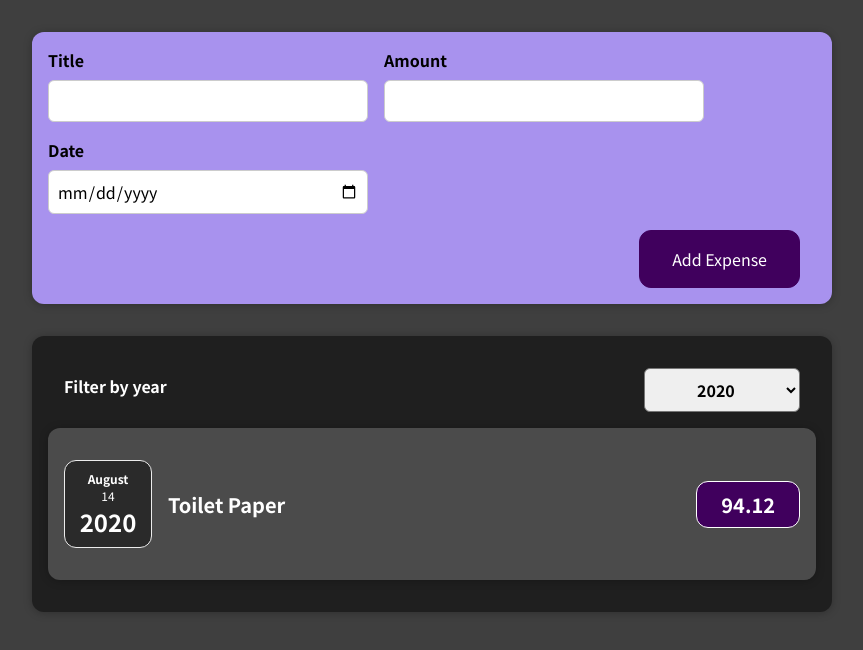
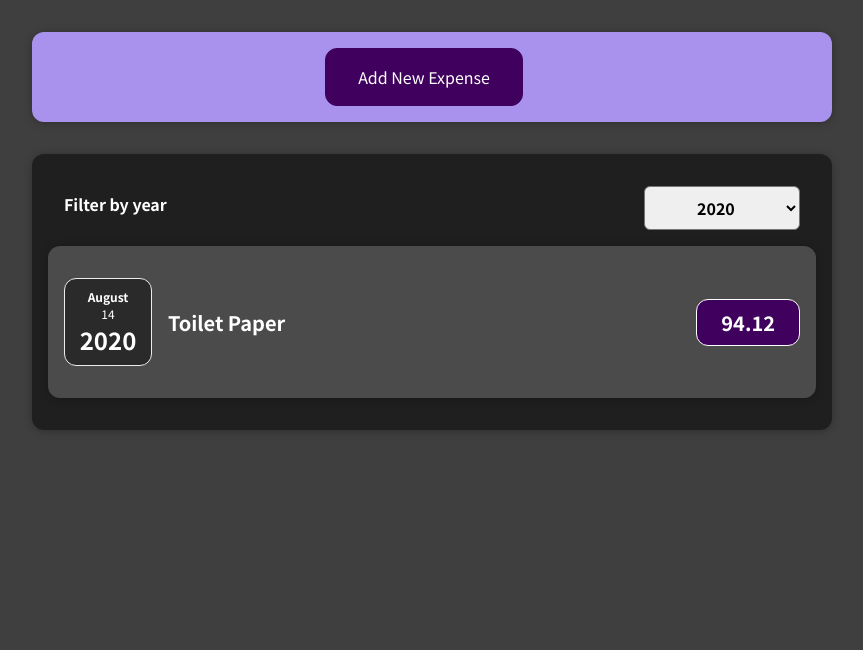
Before and after one commit to leomcg/react-budget-tracker, a React (Create React App) app: page / in a window 1280 px wide. Shown: the top 650 px of the page, without its empty margins (208-1071 px from the left). Built offline with nearby package versions, Linux system fonts and the light colour scheme.

Commit message:
adding add new expense button logic

```diff
--- a/src/components/Expenses/Expenses.js
+++ b/src/components/Expenses/Expenses.js
@@ -1,6 +1,6 @@
 import React, { useState } from "react";
 import "./Expenses.css";
-import ExpenseItem from "./ExpenseItem";
+import ExpensesList from "./ExpensesList";
 import ExpenseFilter from "./ExpensesFilter";
 import Card from "../UI/Card";
 
@@ -18,14 +18,7 @@ const Expenses = (props) => {
     <div>
       <Card className="expenses">
         <ExpenseFilter onYearChange={onYearChangeHandler} year={year} />
-        {filteredExpenses.map((expense) => (
-          <ExpenseItem
-            key={expense.id}
-            title={expense.title}
-            amount={expense.amount}
-            date={expense.date}
-          />
-        ))}
+        <ExpensesList filteredExpenses={filteredExpenses} />
       </Card>
     </div>
   );
--- /dev/null
+++ b/src/components/Expenses/ExpensesList.css
@@ -0,0 +1,9 @@
+.expenses-list {
+  list-style: none;
+  padding: 0;
+}
+
+.expenses-list__fallback {
+  color: white;
+  text-align: center;
+}
--- /dev/null
+++ b/src/components/Expenses/ExpensesList.js
@@ -0,0 +1,25 @@
+import "./ExpensesList.css";
+import ExpenseItem from "./ExpenseItem";
+
+const ExpensesList = (props) => {
+  if (props.filteredExpenses.length === 0) {
+    return <h2 className="expenses-list__fallback">No expenses found.</h2>;
+  }
+
+  return (
+    <ul className="expenses-list">
+      {props.filteredExpenses.map((expense) => {
+        return (
+          <ExpenseItem
+            key={expense.id}
+            title={expense.title}
+            amount={expense.amount}
+            date={expense.date}
+          />
+        );
+      })}
+    </ul>
+  );
+};
+
+export default ExpensesList;
--- a/src/components/NewExpense/ExpenseForm.js
+++ b/src/components/NewExpense/ExpenseForm.js
@@ -85,6 +85,7 @@ const ExpenseForm = (props) => {
         </div>
       </div>
       <div className="new-expense__actions">
+        <button onClick={props.cancelExpense}>Cancel</button>
         <button type="submit">Add Expense</button>
       </div>
     </form>
--- a/src/components/NewExpense/NewExpense.js
+++ b/src/components/NewExpense/NewExpense.js
@@ -1,19 +1,38 @@
-import React from "react";
+import React, { useState } from "react";
 import "./NewExpense.css";
 import ExpenseForm from "./ExpenseForm";
 
 const NewExpense = (props) => {
+  const [showAddNewExpenseButton, setShowAddNewExpenseButton] = useState(true);
+
   const saveExpenseHandler = (enteredExpenseData) => {
     const expenseData = {
       ...enteredExpenseData,
       id: Math.random().toString(),
     };
     props.onNewExpense(expenseData);
+    cancelNewExpense();
+  };
+
+  const cancelNewExpense = () => {
+    setShowAddNewExpenseButton(true);
+  };
+
+  const addNewExpenseButtonHandler = () => {
+    setShowAddNewExpenseButton(false);
   };
 
   return (
     <div className="new-expense">
-      <ExpenseForm onSaveExpense={saveExpenseHandler} />
+      {showAddNewExpenseButton && (
+        <button onClick={addNewExpenseButtonHandler}>Add New Expense</button>
+      )}
+      {!showAddNewExpenseButton && (
+        <ExpenseForm
+          onSaveExpense={saveExpenseHandler}
+          cancelExpense={cancelNewExpense}
+        />
+      )}
     </div>
   );
 };
```
